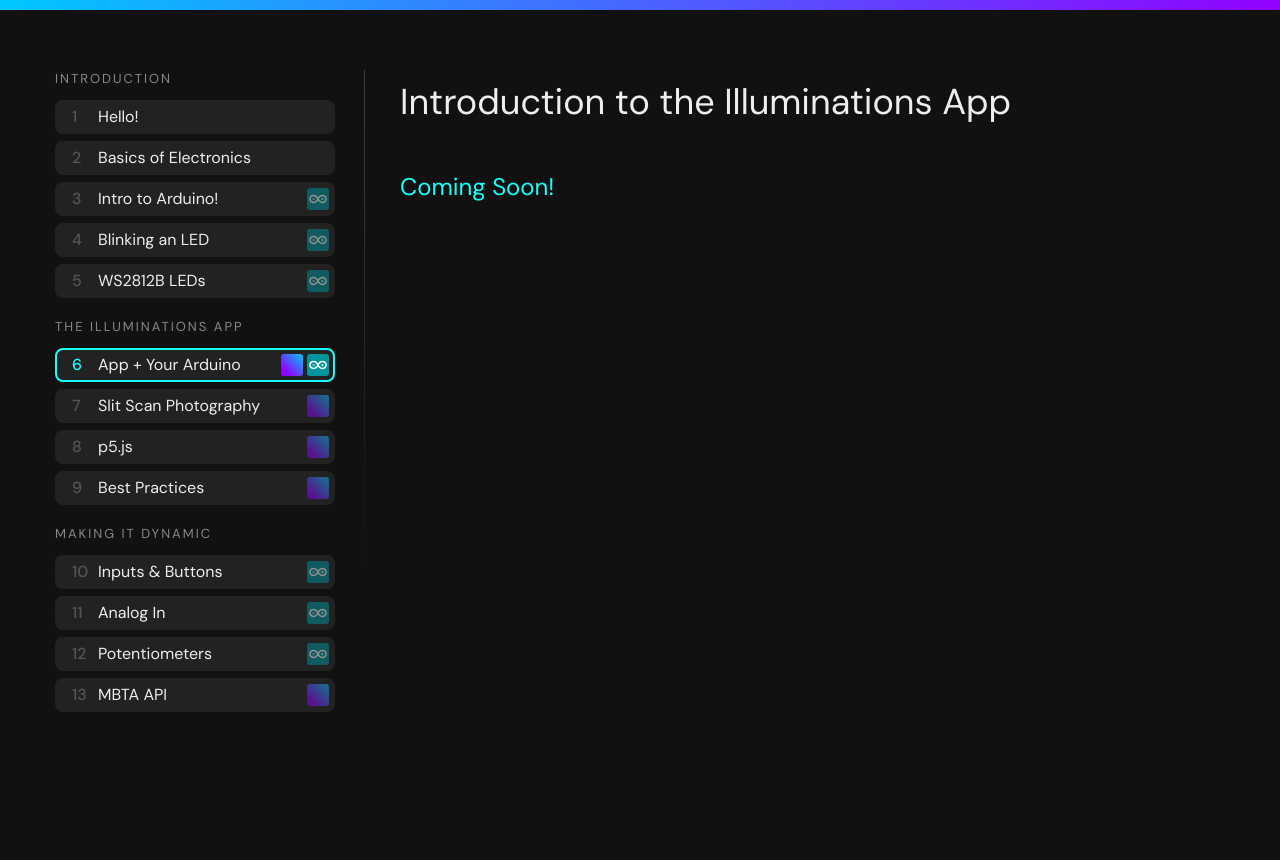
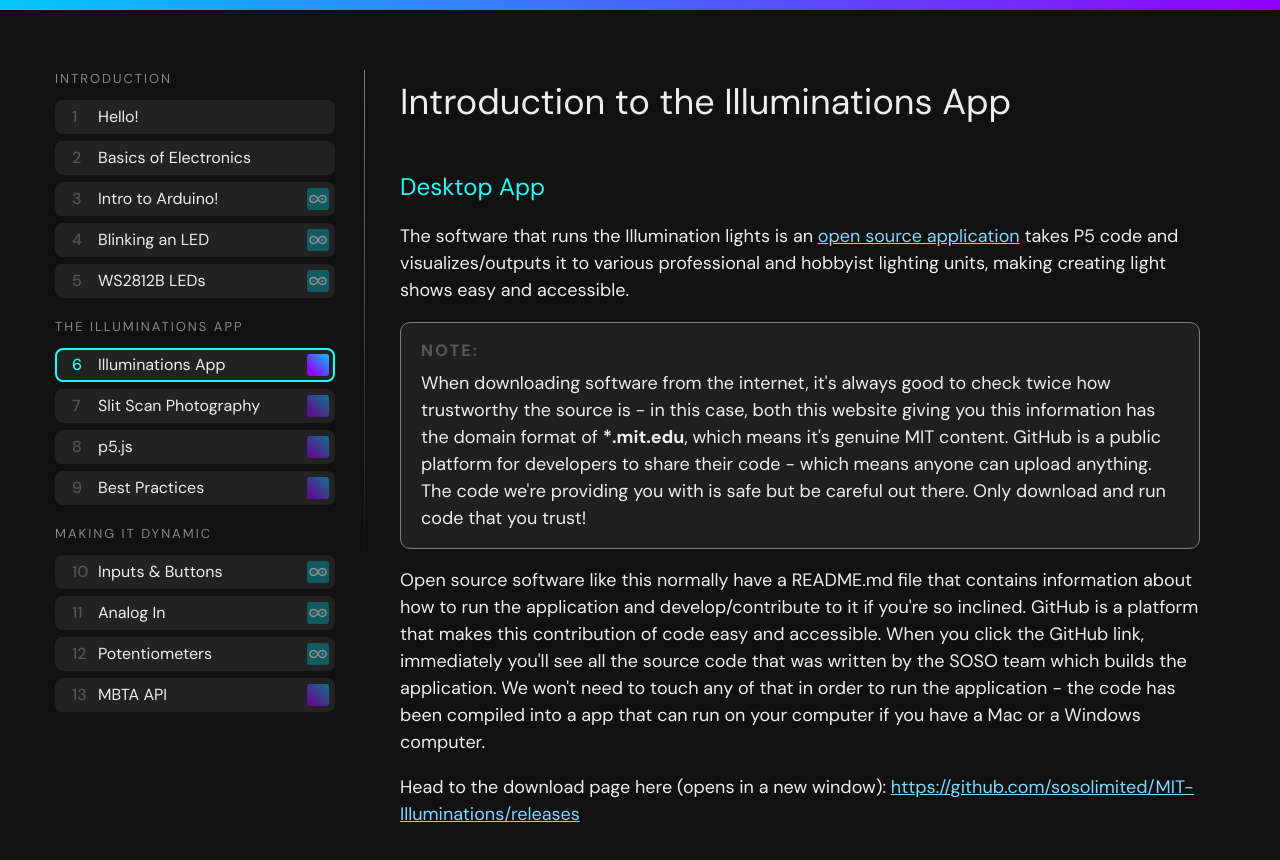
Before and after one commit to poofytoo/illuminations-seminar, a Next.js app in the folder src/: page /chapter/intro-to-app in a window 1280 px wide. Shown: the top 860 px of the page. Before the commit the page ends 800 px from the top, so only its background shows below. Built offline with nearby package versions, Linux system fonts and the light colour scheme.

Commit message:
feat: add buttons; add intro to illuminations page

```diff
--- a/src/components/Sidebar/Sidebar.module.scss
+++ b/src/components/Sidebar/Sidebar.module.scss
@@ -26,7 +26,7 @@
       background: linear-gradient(
         to top,
         rgba(255, 255, 255, 0) 0%,
-        rgba(255, 255, 255, 0.2) 100%
+        rgba(233, 233, 233, 0.5) 100%
       );
       height: 500px;
     }
--- a/src/components/Sidebar/index.tsx
+++ b/src/components/Sidebar/index.tsx
@@ -32,9 +32,9 @@
   },
   { heading: 'The Illuminations App' },
   {
-    title: 'App + Your Arduino',
+    title: 'Illuminations App',
     href: '/intro-to-app',
-    type: ['app', 'arduino'],
+    type: ['app'],
   },
   {
     title: 'Slit Scan Photography',
--- a/src/pages/chapter/electronics.tsx
+++ b/src/pages/chapter/electronics.tsx
@@ -11,7 +11,7 @@
         <h2>An Introductory Spark</h2>
         <p>
           To get a sense of how the lights in Illuminations work, let's start
-          with something
+          from the very beginning.
         </p>
       </div>
     </div>
--- a/src/pages/chapter/inputs.tsx
+++ b/src/pages/chapter/inputs.tsx
@@ -1,3 +1,4 @@
+import PageNavigationButtons from '../../components/PageNavigationButtons';
 import Sidebar from '../../components/Sidebar';
 
 import styles from '../../styles/Guide.module.scss';
@@ -9,6 +10,7 @@
       <div className={styles.guideContent}>
         <h1>Buttons & Inputs</h1>
         <h2>Coming Soon!</h2>
+        <PageNavigationButtons />
       </div>
     </div>
   );
--- a/src/pages/chapter/intro-to-app.tsx
+++ b/src/pages/chapter/intro-to-app.tsx
@@ -8,7 +8,49 @@
       <Sidebar />
       <div className={styles.guideContent}>
         <h1>Introduction to the Illuminations App</h1>
-        <h2>Coming Soon!</h2>
+        <h2>Desktop App</h2>
+        <p>
+          The software that runs the Illumination lights is an{' '}
+          <a href="https://github.com/sosolimited/MIT-Illuminations">
+            open source application
+          </a>{' '}
+          takes P5 code and visualizes/outputs it to various professional and
+          hobbyist lighting units, making creating light shows easy and
+          accessible.
+        </p>
+        <div className="boxed-note">
+          <h3>Note:</h3>
+          <p>
+            When downloading software from the internet, it's always good to
+            check twice how trustworthy the source is - in this case, both this
+            website giving you this information has the domain format of{' '}
+            <strong>*.mit.edu</strong>, which means it's genuine MIT content.
+            GitHub is a public platform for developers to share their code -
+            which means anyone can upload anything. The code we're providing you
+            with is safe but be careful out there. Only download and run code
+            that you trust!
+          </p>
+        </div>
+        <p>
+          Open source software like this normally have a README.md file that
+          contains information about how to run the application and
+          develop/contribute to it if you're so inclined. GitHub is a platform
+          that makes this contribution of code easy and accessible. When you
+          click the GitHub link, immediately you'll see all the source code that
+          was written by the SOSO team which builds the application. We won't
+          need to touch any of that in order to run the application - the code
+          has been compiled into a app that can run on your computer if you have
+          a Mac or a Windows computer.
+        </p>
+        <p>
+          Head to the download page here (opens in a new window):{' '}
+          <a
+            target="_BLANK"
+            href="https://github.com/sosolimited/MIT-Illuminations/releases"
+          >
+            https://github.com/sosolimited/MIT-Illuminations/releases
+          </a>
+        </p>
       </div>
     </div>
   );
--- a/src/pages/chapter/mbta-api.tsx
+++ b/src/pages/chapter/mbta-api.tsx
@@ -9,6 +9,7 @@
 import Sidebar from '../../components/Sidebar';
 
 import styles from '../../styles/Guide.module.scss';
+import PageNavigationButtons from '../../components/PageNavigationButtons';
 
 const Page = ({ data }: any) => {
   const [code, setCode] = useState(`// MIT Illuminations Seminar 2022
@@ -106,6 +107,7 @@
             fontSize: 14,
           }}
         />
+        <PageNavigationButtons />
       </div>
     </div>
   );
--- a/src/styles/Guide.module.scss
+++ b/src/styles/Guide.module.scss
@@ -58,58 +58,6 @@
     font-family: monospace;
   }
 
-  .navigation {
-    display: flex;
-    justify-content: space-between;
-    margin-top: 40px;
-    margin-bottom: 100px;
-    gap: 10px;
-  }
-
-  .navigation a {
-    transition: 0.2s all;
-  }
-
-  .next,
-  .previous {
-    font-size: 18px;
-    text-decoration: underline;
-    cursor: pointer;
-    border: 2px solid var(--highlight);
-    display: inline-block;
-    padding: 10px 15px;
-    color: white;
-    border-radius: 6px;
-    text-decoration: none;
-    transition: 0.2s all;
-
-    &:hover {
-      border-color: var(--white);
-    }
-  }
-
-  .navigation .next:after {
-    content: '';
-    margin-left: 5px;
-    transform: rotate(-45deg);
-    display: inline-block;
-    width: 8px;
-    height: 8px;
-    border: 3px solid white;
-    border-width: 0 3px 3px 0;
-  }
-
-  .navigation .previous:before {
-    content: '';
-    margin-right: 5px;
-    transform: rotate(-225deg);
-    display: inline-block;
-    width: 8px;
-    height: 8px;
-    border: 3px solid white;
-    border-width: 0 3px 3px 0;
-  }
-
   textarea {
     outline: 2px solid #444444 !important;
     border-radius: 20px;
--- a/src/styles/globals.scss
+++ b/src/styles/globals.scss
@@ -116,3 +116,26 @@
   white-space: normal;
   text-align: right;
 }
+
+.boxed-note {
+  background-color: rgb(31, 31, 31);
+  border: 1px solid var(--smudgy-gray);
+  padding: 20px 20px 16px 20px;
+  border-radius: 10px;
+  font-size: 14px;
+  line-height: 1.2em;
+
+  h3 {
+    margin: 0;
+    text-transform: uppercase;
+    color: rgb(89, 89, 89);
+    letter-spacing: 2px;
+  }
+  h3 + p {
+    margin-top: 10px;
+  }
+
+  p:last-child {
+    margin-bottom: 0;
+  }
+}
```
Also changed, not shown: src/components/PageNavigationButtons/PageNavigationButtons.module.scss (added, +51 -0 lines), src/components/PageNavigationButtons/index.tsx (added, +54 -0 lines), src/pages/chapter/analog-in.tsx (+2 -6 lines), src/pages/chapter/potentiometer.tsx (+4 -8 lines).
